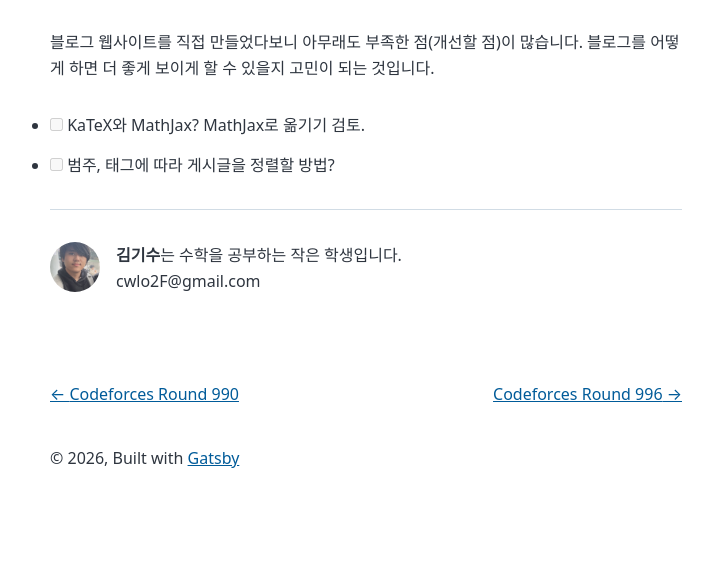
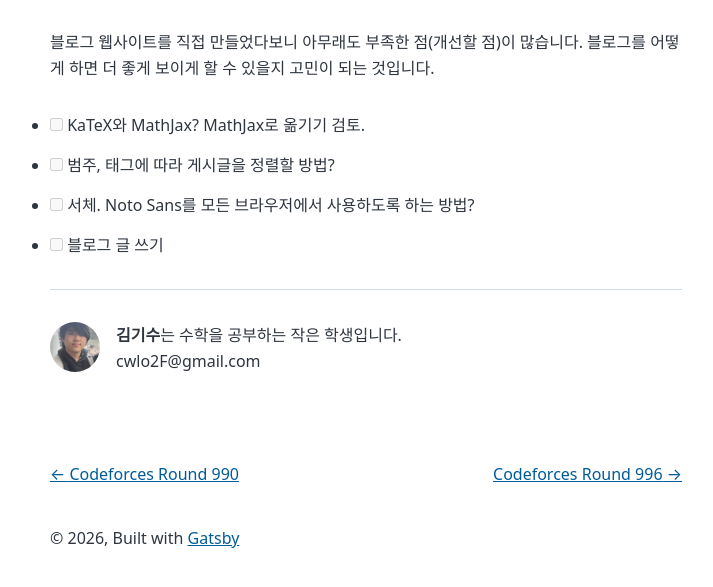
Before and after one commit to cwlo2F/cwlo2f.github.io, a Gatsby site: page /blogging/todo/ in a window 1280 px wide. Shown: the part 211-798 px from the top of the page, without its empty margins (274-987 px from the left). Built offline with nearby package versions, Linux system fonts and the light colour scheme; Gatsby itself is replaced by a stand-in of ours.

Commit message:
Update TODO

```diff
--- a/content/blog/blogging/todo.md
+++ b/content/blog/blogging/todo.md
@@ -9,3 +9,5 @@ description: "블로그를 더 좋게 만들려면?"
 
 - [ ] KaTeX와 MathJax? MathJax로 옮기기 검토.
 - [ ] 범주, 태그에 따라 게시글을 정렬할 방법?
+- [ ] 서체. Noto Sans를 모든 브라우저에서 사용하도록 하는 방법?
+- [ ] 블로그 글 쓰기
```
